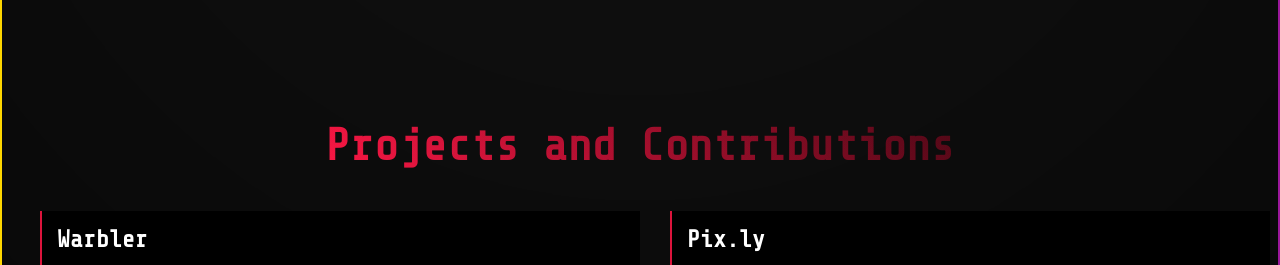
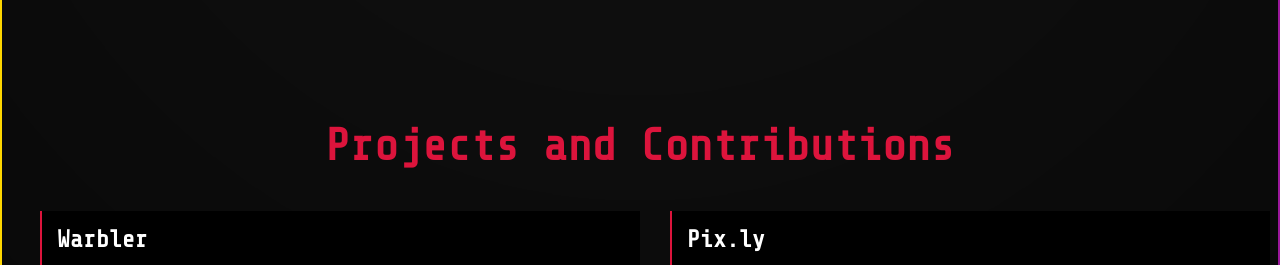
Before and after one commit to jacobrashid404/personal-website, a website: page index.html in a window 1280 px wide. Shown: the part 2380-2645 px from the top of the page. Drawn offline with nearby package versions, Linux system fonts and the light colour scheme.

Commit message:
project section title styling

```diff
--- a/styles.css
+++ b/styles.css
@@ -517,10 +517,7 @@ ABOUT STYLING ***********************************************************
 
 #projects h2 {
   font-size: 2.8rem;
-  background: linear-gradient(45deg, crimson, black);
-  filter: brightness(150%);
-  -webkit-background-clip: text;
-  -webkit-text-fill-color: transparent;
+  color: crimson;
   margin-bottom: 40px;
 }
 
```
